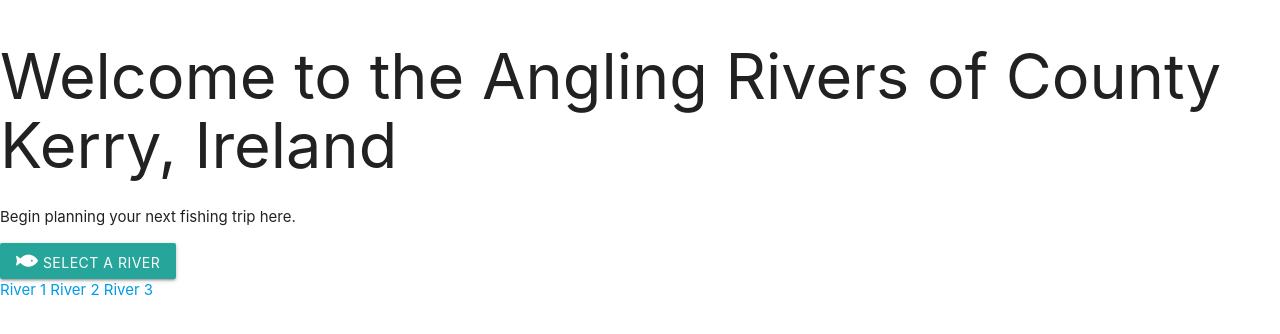
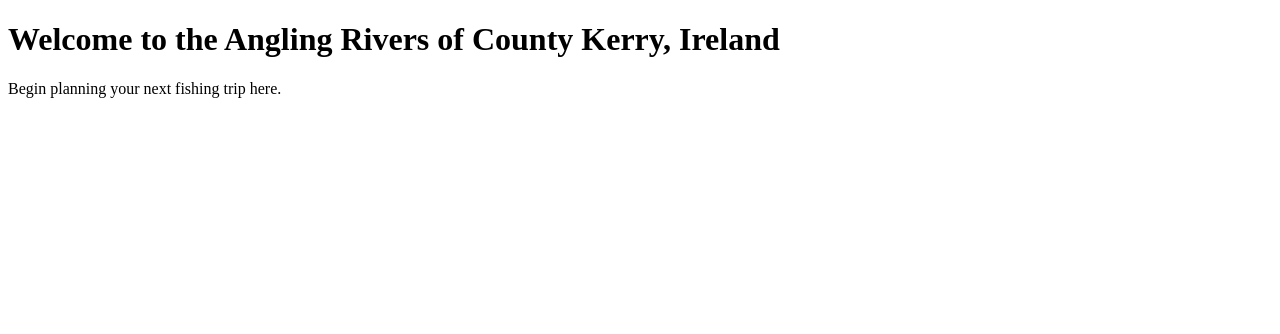
Before and after one commit to haydal810/Milestone-Project-3, a Flask app: page / in a window 1280 px wide. Shown: the top 334 px of the page. Run offline with Flask 2, Linux system fonts and the light colour scheme; data that the repository does not hold is empty; some libraries are stand-ins or nearby versions.

Commit message:
removed materialize

```diff
--- a/templates/base.html
+++ b/templates/base.html
@@ -5,8 +5,9 @@
     <meta charset="UTF-8">
     <meta name="viewport" content="width=device-width, initial-scale=1.0">
     <meta http-equiv="X-UA-Compatible" content="ie=edge">
-    <link rel="stylesheet" href="https://cdnjs.cloudflare.com/ajax/libs/materialize/1.0.0/css/materialize.min.css">
-    <link rel="stylesheet" href="https://cdnjs.cloudflare.com/ajax/libs/font-awesome/5.11.2/css/all.css" integrity="sha256-46qynGAkLSFpVbEBog43gvNhfrOj+BmwXdxFgVK/Kvc=" crossorigin="anonymous" />
+
+    <link rel="stylesheet" href="https://cdnjs.cloudflare.com/ajax/libs/font-awesome/5.11.2/css/all.css"
+        integrity="sha256-46qynGAkLSFpVbEBog43gvNhfrOj+BmwXdxFgVK/Kvc=" crossorigin="anonymous" />
     <title>base.html</title>
 </head>
 
@@ -20,7 +21,6 @@
 
 
 
-    <script src="https://cdnjs.cloudflare.com/ajax/libs/materialize/1.0.0/js/materialize.min.js"></script>
 </body>
 
 </html>
--- a/templates/rivers.html
+++ b/templates/rivers.html
@@ -8,18 +8,5 @@
         {{river.angling_methods}}
         {% endfor %}
 
-<div class="dropdown">
-    <button class="btn btn-success dropdown-toggle" type="button" id="dropdownMenuButton" data-toggle="dropdown"
-        aria-haspopup="true" aria-expanded="false">
-        <i class="fas fa-fish"></i> Select a River
-    </button>
-    <div class="dropdown-menu" aria-labelledby="dropdownMenuButton">
-        <a class="dropdown-item" href="#">River 1</a>
-        <a class="dropdown-item" href="#">River 2</a>
-        <a class="dropdown-item" href="#">River 3</a>
-    </div>
-</div>
-
-
 
 {% endblock %}
```
